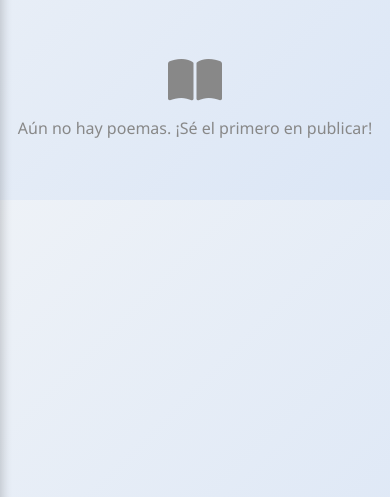
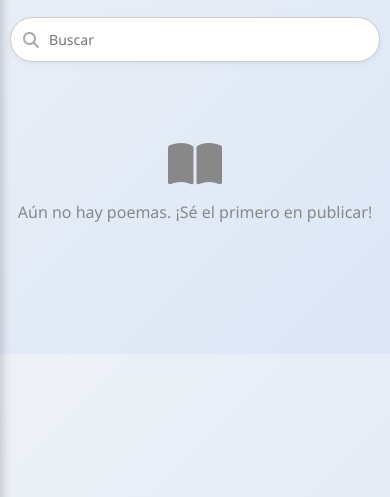
Before and after one commit to soyartesv2027-rgb/SoyArte, a PHP site: page /poesia.php in a window 390 px wide. Shown: the part 299-796 px from the top of the page. Run offline with PHP 8.4, Linux system fonts and the light colour scheme; data that the repository does not hold is empty.

Commit message:
agrege la media

```diff
--- a/styles/poesia.css
+++ b/styles/poesia.css
@@ -1,25 +1,14 @@
-<<<<<<< HEAD
 
-=======
-/* =============================================
-   POESIA.CSS — Soy Arte
-   ============================================= */
->>>>>>> 0c5faa6b462c3546a2263bd803e57347cafee744
+
 
 body {
     background-color: #d8e4f0 !important;
     font-family: 'Segoe UI', Tahoma, Geneva, Verdana, sans-serif;
 }
 
-<<<<<<< HEAD
-/* ---------- HERO ( sin contenedor) ---------- */
-.hero-banner {
-    background-image: linear-gradient(rgba(0,0,0,0.28), rgba(0,0,0,0.28)), url('../img/download\ \(1\).jpg');
-=======
 /* ---------- HERO (ancho completo, sin contenedor) ---------- */
 .hero-banner {
     background-image: linear-gradient(rgba(0,0,0,0.28), rgba(0,0,0,0.28)), url('../img/Japan\ _\ Mountain\ Fuji\ _\ cherry\ blossoms.jpg');
->>>>>>> 0c5faa6b462c3546a2263bd803e57347cafee744
     background-size: cover;
     background-position: center;
     min-height: 220px;
@@ -58,8 +47,6 @@ body {
     width: 100%;
     max-width: 560px;
     color: white !important;
-<<<<<<< HEAD
-=======
 }
 
 /* ---------- CONTENEDOR (buscador y cards) ---------- */
@@ -93,74 +80,6 @@ body {
 }
 
 /* ---------- CARD ---------- */
-.card-poesia {
-    background: white;
-    border-radius: 14px;
-    box-shadow: 0 3px 12px rgba(0,0,0,0.08);
-    padding: 12px;
-    display: flex;
-    flex-direction: column;
-    text-align: center;
-    border: none;
-    transition: transform 0.2s, box-shadow 0.2s;
-}
-.card-poesia:hover { transform: translateY(-4px); box-shadow: 0 8px 20px rgba(0,0,0,0.12); }
-
-.card-poesia img,
-.card-poesia .placeholder-foto {
-    width: 100%;
-    height: 170px;
-    object-fit: cover;
-    border-radius: 10px;
-    border: 1px solid #e8ddd0;
-}
-.card-poesia .placeholder-foto {
-    display: flex;
-    align-items: center;
-    justify-content: center;
-    background-color: #f3eade;
-    color: #999;
-    font-weight: 600;
-    font-size: 1rem;
-    letter-spacing: 1px;
->>>>>>> 0c5faa6b462c3546a2263bd803e57347cafee744
-}
-
-.card-body-custom { padding: 10px 4px 4px; display: flex; flex-direction: column; flex-grow: 1; }
-.card-title-custom { font-size: 0.95rem; font-weight: 600; margin-bottom: 2px; white-space: nowrap; overflow: hidden; text-overflow: ellipsis; color: #333; }
-.card-autor-custom { color: #aaa; font-size: 0.82rem; margin-bottom: 12px; }
-
-<<<<<<< HEAD
-.muro-poesia-container {
-    max-width: 1100px;
-    margin: 0 auto;
-    padding: 0 20px 80px;
-    box-sizing: border-box;
-}
-
-
-.search-box {
-    max-width: 100%;
-    margin: 0 auto 28px;
-    display: flex;
-    align-items: center;
-    background: white;
-    border: 1px solid #ccc;
-    border-radius: 30px;
-    padding: 6px 16px;
-    box-shadow: 0 2px 6px rgba(0,0,0,0.06);
-}
-.search-box i     { color: #aaa; margin-right: 10px; }
-.search-box input { border: none; outline: none; width: 100%; padding: 6px 0; font-size: 0.95rem; background: transparent; }
-
-/* ---------- GRID ---------- */
-.grid-poesias {
-    display: grid;
-    grid-template-columns: repeat(auto-fill, minmax(200px, 1fr));
-    gap: 20px;
-}
-
-
 .card-poesia {
     background: white;
     border-radius: 14px;
@@ -264,82 +183,6 @@ body {
 #overlay.show { display: block; }
 .menu-btn { width: 28px; height: 28px; cursor: pointer; flex-shrink: 0; }
 
-
-.detalle-container,
-.form-obra-container {
-    max-width: 600px;
-    margin: 0 auto;
-    padding: 20px;
-}
-
-=======
-.btn-info-custom {
-    display: block;
-    width: 100%;
-    background-color: #f9c9d4;
-    color: #5a3040 !important;
-    text-decoration: none;
-    font-weight: 600;
-    padding: 7px;
-    border-radius: 20px;
-    font-size: 0.85rem;
-    margin-top: auto;
-    transition: background 0.2s;
-    text-align: center;
-}
-.btn-info-custom:hover { background-color: #f5a8b8; color: #5a3040 !important; }
-
-.card-footer-custom {
-    display: flex;
-    justify-content: space-between;
-    align-items: center;
-    margin-top: 10px;
-    padding-top: 8px;
-    border-top: 1px solid #f0f0f0;
-    font-size: 0.82rem;
-}
-.card-footer-custom a    { text-decoration: none; }
-.text-danger-custom      { color: #e05070 !important; }
-.text-muted-custom       { color: #bbb !important; }
-.text-warning-custom     { color: #f0a500 !important; margin-right: 6px; }
-
-/* ---------- BOTÓN FLOTANTE ---------- */
-.btn-flotante-pildora {
-    position: fixed;
-    bottom: 28px;
-    right: 24px;
-    width: 52px;
-    height: 52px;
-    background-color: #c97dd4;
-    border-radius: 50%;
-    display: flex;
-    align-items: center;
-    justify-content: center;
-    color: white;
-    text-decoration: none;
-    box-shadow: 0 4px 14px rgba(0,0,0,0.2);
-    z-index: 1000;
-    font-size: 1.6rem;
-    transition: background 0.2s, transform 0.2s;
-}
-.btn-flotante-pildora:hover { background-color: #a855b5; transform: scale(1.08); color: white; }
-
-/* ---------- SIDEBAR ---------- */
-#sidebar {
-    position: fixed;
-    top: 0; left: -280px;
-    width: 280px; height: 100%;
-    background: white;
-    z-index: 1050;
-    transition: left 0.3s ease;
-    overflow-y: auto;
-    box-shadow: 2px 0 10px rgba(0,0,0,0.15);
-}
-#sidebar.open { left: 0; }
-#overlay { display: none; position: fixed; inset: 0; background: rgba(0,0,0,0.4); z-index: 1040; }
-#overlay.show { display: block; }
-.menu-btn { width: 28px; height: 28px; cursor: pointer; flex-shrink: 0; }
-
 /* =============================================
    DETALLE / PUBLICAR / EDITAR
    ============================================= */
@@ -350,7 +193,6 @@ body {
     padding: 20px;
 }
 
->>>>>>> 0c5faa6b462c3546a2263bd803e57347cafee744
 .topbar-detalle {
     display: flex;
     align-items: center;
@@ -451,9 +293,236 @@ body {
 .btn-like-detalle:hover,
 .btn-like-detalle.activo { background: #e05070; color: white; }
 
-/* ---------- RESPONSIVE ---------- */
-@media (max-width: 576px) {
-    .grid-poesias { grid-template-columns: repeat(2, 1fr); gap: 14px; }
-    .hero-banner h1 { font-size: 1.6rem; }
-    .card-detalle, .card-form-obra { padding: 16px; }
+
+/* =============================================
+   RESPONSIVE — MÓVIL
+   ============================================= */
+
+/* --- Tablets (≤ 768px) --- */
+@media (max-width: 768px) {
+    .muro-poesia-container {
+        padding: 0 14px 80px;
+    }
+
+    .hero-banner {
+        min-height: 180px;
+        padding: 30px 16px 22px;
+    }
+
+    .hero-banner h1 {
+        font-size: 1.8rem;
+    }
+
+    .hero-banner p {
+        font-size: 0.9rem;
+    }
+
+    .grid-poesias {
+        grid-template-columns: repeat(auto-fill, minmax(160px, 1fr));
+        gap: 16px;
+    }
+
+    .detalle-container,
+    .form-obra-container {
+        padding: 14px;
+    }
+
+    .topbar-detalle {
+        padding: 10px 14px;
+    }
+
+    .topbar-detalle h2 {
+        font-size: 0.9rem;
+    }
 }
+
+/* --- Móviles (≤ 480px) --- */
+@media (max-width: 480px) {
+    .hero-banner {
+        min-height: 160px;
+        padding: 24px 14px 18px;
+        margin-bottom: 18px;
+    }
+
+    .hero-banner h1 {
+        font-size: 1.4rem;
+        margin-bottom: 6px;
+    }
+
+    .hero-banner p {
+        font-size: 0.85rem;
+    }
+
+    .hero-banner .autor-cita {
+        font-size: 0.75rem;
+    }
+
+    .muro-poesia-container {
+        padding: 0 10px 70px;
+    }
+
+    /* Grid de 2 columnas en móvil */
+    .grid-poesias {
+        grid-template-columns: repeat(2, 1fr);
+        gap: 12px;
+    }
+
+    .card-poesia {
+        padding: 8px;
+        border-radius: 12px;
+    }
+
+    .card-poesia img,
+    .card-poesia .placeholder-foto {
+        height: 130px;
+    }
+
+    .card-title-custom {
+        font-size: 0.88rem;
+    }
+
+    .card-autor-custom {
+        font-size: 0.75rem;
+        margin-bottom: 8px;
+    }
+
+    .btn-info-custom {
+        font-size: 0.78rem;
+        padding: 6px;
+    }
+
+    .card-footer-custom {
+        font-size: 0.75rem;
+    }
+
+    /* Buscador más compacto */
+    .search-box {
+        padding: 5px 12px;
+        margin-bottom: 18px;
+    }
+
+    .search-box input {
+        font-size: 0.88rem;
+    }
+
+    /* Botón flotante más pequeño */
+    .btn-flotante-pildora {
+        width: 46px;
+        height: 46px;
+        font-size: 1.4rem;
+        bottom: 20px;
+        right: 16px;
+    }
+
+    /* Sidebar ocupa todo el ancho en móvil muy pequeño */
+    #sidebar {
+        width: 85vw;
+        left: -85vw;
+    }
+
+    /* Detalle / formularios */
+    .detalle-container,
+    .form-obra-container {
+        padding: 10px;
+    }
+
+    .card-detalle,
+    .card-form-obra {
+        padding: 14px;
+        border-radius: 12px;
+    }
+
+    .topbar-detalle {
+        padding: 10px 12px;
+        border-radius: 0 0 12px 12px;
+    }
+
+    .topbar-detalle h2 {
+        font-size: 0.85rem;
+    }
+
+    .topbar-detalle .btn-regresar {
+        font-size: 0.8rem;
+        padding: 5px 10px;
+    }
+
+    .detalle-imagen {
+        max-height: 200px;
+        border-radius: 10px;
+    }
+
+    .campo-detalle label {
+        font-size: 0.82rem;
+    }
+
+    .campo-detalle input,
+    .campo-detalle textarea,
+    .campo-detalle .valor-campo {
+        font-size: 0.85rem;
+        padding: 8px 12px;
+    }
+
+    .campo-detalle textarea {
+        min-height: 100px;
+    }
+
+    /* Comentarios en móvil */
+    .form-comentario {
+        flex-direction: column;
+        gap: 8px;
+    }
+
+    .form-comentario input {
+        font-size: 0.85rem;
+        padding: 10px 14px;
+    }
+
+    .form-comentario button {
+        width: 100%;
+        padding: 10px;
+    }
+
+    .btn-like-detalle {
+        font-size: 0.82rem;
+        padding: 6px 12px;
+    }
+
+    .seccion-comentarios h5 {
+        font-size: 0.88rem;
+    }
+
+    .comentario-texto {
+        font-size: 0.82rem;
+    }
+
+    .btn-guardar {
+        font-size: 0.95rem;
+        padding: 11px;
+    }
+
+    .upload-imagen-label {
+        padding: 12px;
+        font-size: 0.85rem;
+    }
+}
+
+/* --- Móviles muy pequeños (≤ 360px) --- */
+@media (max-width: 360px) {
+    .hero-banner h1 {
+        font-size: 1.2rem;
+    }
+
+    .grid-poesias {
+        grid-template-columns: repeat(2, 1fr);
+        gap: 10px;
+    }
+
+    .card-poesia img,
+    .card-poesia .placeholder-foto {
+        height: 110px;
+    }
+
+    .topbar-detalle h2 {
+        display: none; /* Oculta el título en pantallas muy chicas para evitar overflow */
+    }
+}
```
